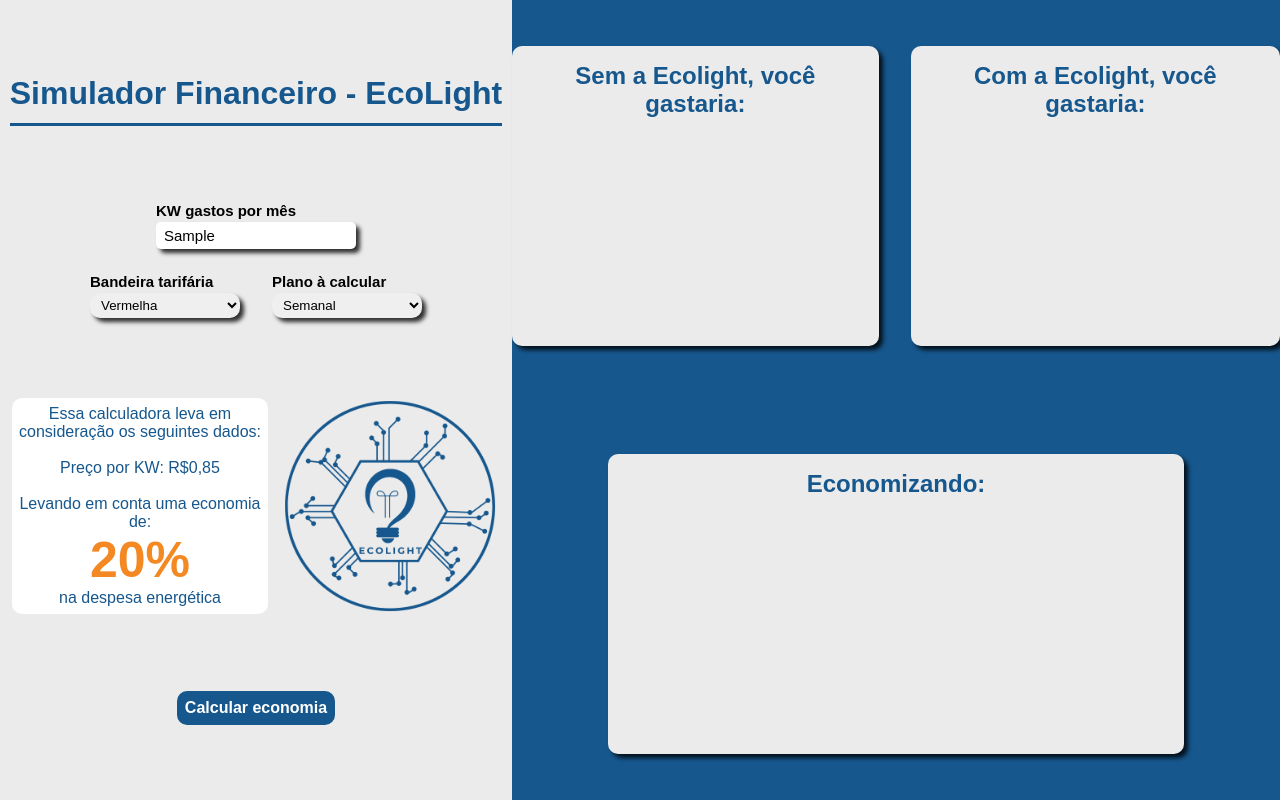
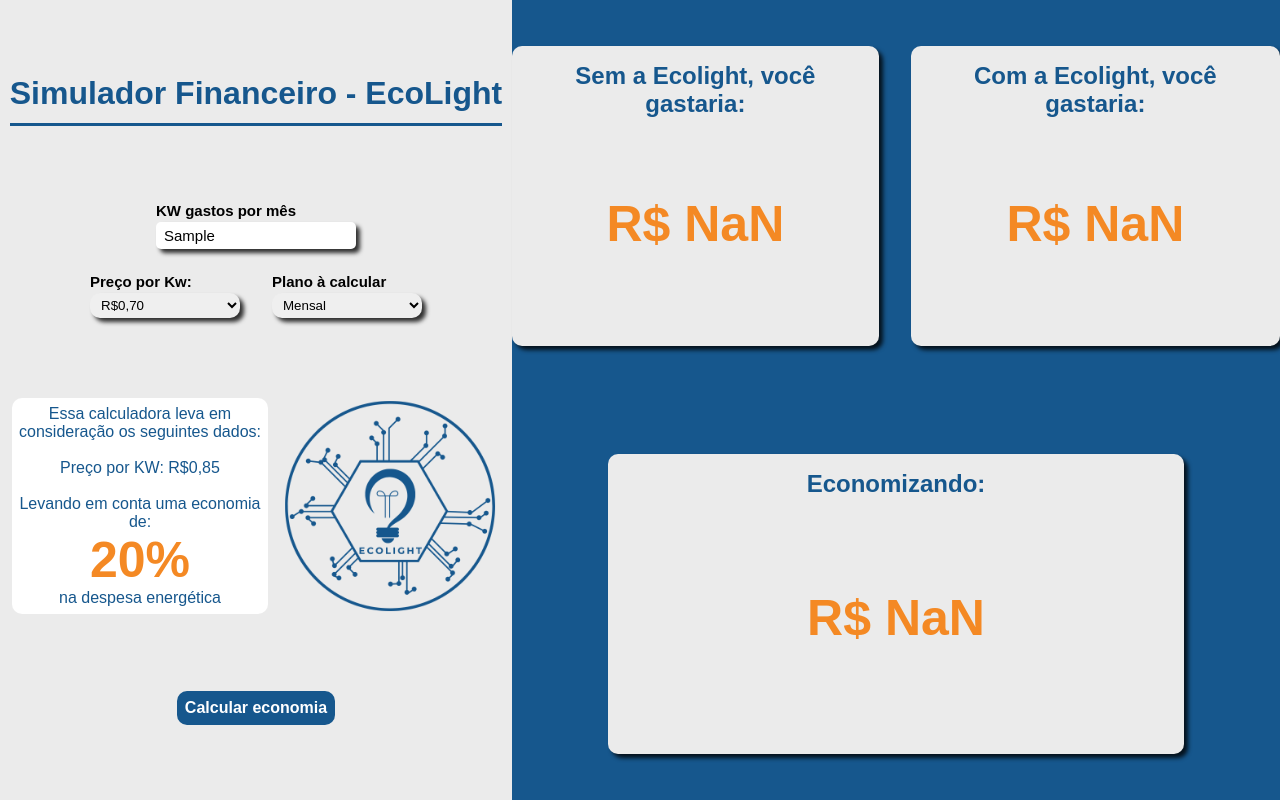
Before and after one commit to grupoecolight/simulador-financeiro, a plain HTML site: page index.html in a window 1280 px wide. Both pictures are taken after typing "Sample" into the empty fields and a click on the button "Calcular economia". Drawn offline with Linux system fonts and the light colour scheme.

Commit message:
Nicolas aqui

```diff
--- a/index.html
+++ b/index.html
@@ -21,22 +21,29 @@
 
             <div id="caixa_selects">
                 <label>
-                    Bandeira tarifária
+                    Preço por Kw:
                     <br>
-                    <select id="">
-                        <option value="vermelha">Vermelha</option>
-                        <option value="verde">Verde</option>
+                    <select id="input_preçoKw">
+                        <option value="input_70">R$0,70</option>
+                        <option value="input_85">R$0,85</option>
+                        <option value="input_95">R$0,95</option>
+                        <option value="input_10">R$1,00</option>
+
                     </select>
                 </label>
 
                 <label>
                     Plano à calcular
                     <br>
-                    <select id="">
-                        <option value="semanal">Semanal</option>
+                    <select id="input_tempo">
                         <option value="mensal">Mensal</option>
                         <option value="semestral">Semestral</option>
                         <option value="anual">Anual</option>
+                        <option value="bienal">Bienal</option>
+                        <option value="quadrianual">Quadrianual</option>
+
+
+
                     </select>
                 </label>
             </div>
@@ -94,11 +101,41 @@
 <script>
     function calcular() {
         var quantidadeKwh = Number(input_quantidade_kwh.value);
-        var meses = Number(input_meses.value);
+        var tempo = input_tempo.value;
+        var preçoKw = input_preçoKw.value
+        var meses = 0
+        if (tempo == 'mensal') {
+            tempo = 1
+        }
+        if (tempo == 'semestral') {
+            tempo = 6
+        }
+        if (tempo == 'anual') {
+            tempo = 12
+        }
+        if (tempo == 'bienal') {
+            tempo = 24
+        }
+        if (tempo == 'quadrianual') {
+            tempo = 48
+        }
+        if (preçoKw == 'input_70') {
+            preçoKw = 0.70
+        }
+        if (preçoKw == 'input_85') {
+            preçoKw = 0.85
+        }
+        if (preçoKw == 'input_95') {
+            preçoKw = 0.95
+        }
+        if (preçoKw == 'input_10') {
+            preçoKw = 1.00
+        }
 
-        var valorPorKwh = quantidadeKwh * 0.85
 
-        var semProduto = valorPorKwh * meses;
+
+        var valorPorKwh = quantidadeKwh * preçoKw
+        var semProduto = valorPorKwh * tempo;
         var comProduto = semProduto - semProduto * 0.2;
         var valorPoupado = semProduto - comProduto;
 
```
